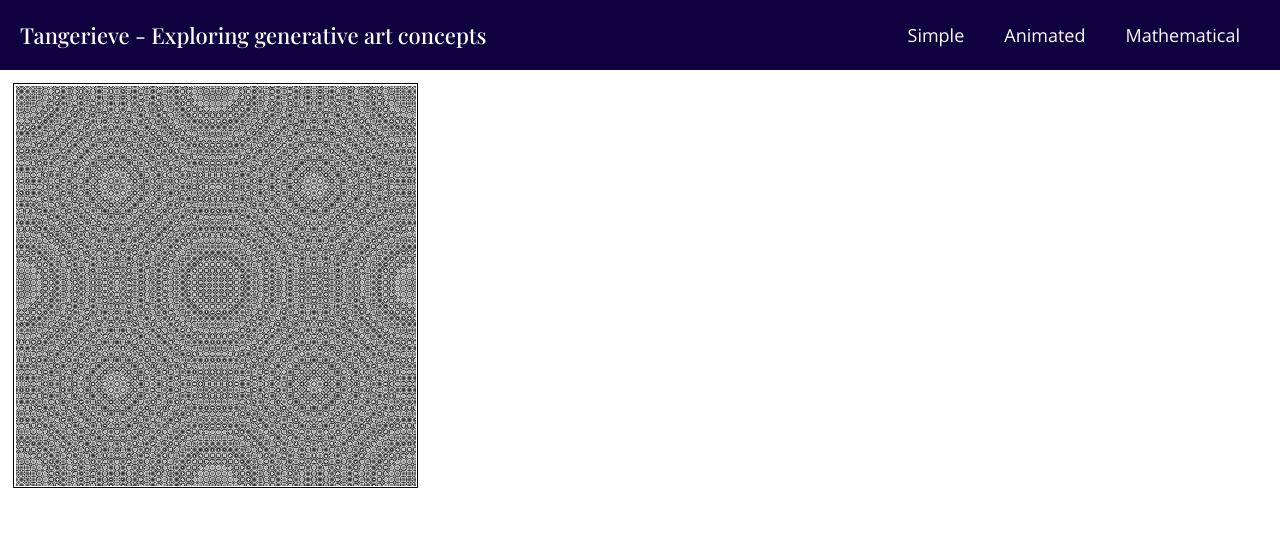
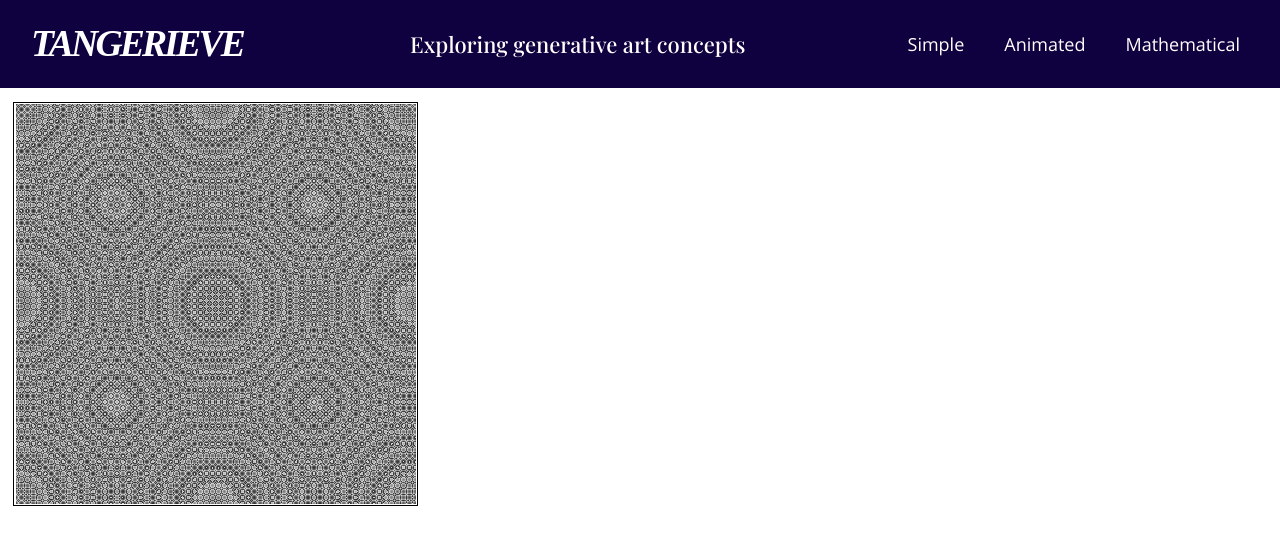
Before and after one commit to jolson88/tangerieve, a React (Create React App) app: page / in a window 1280 px wide. Shown: the top 544 px of the page. Built offline with nearby package versions, Linux system fonts and the light colour scheme.

Commit message:
Adds logo to header
Resolves #1

```diff
--- a/src/Header.js
+++ b/src/Header.js
@@ -1,12 +1,13 @@
 import React from 'react';
 
 import './Header.scss';
+import logo from './logo.svg';
 
 function Header() {
   return (
     <header className="siteHeader">
-      {/*<img className="logo" src="images/logo.svg" alt="logo" />*/}
-      <h1>Tangerieve - Exploring generative art concepts</h1>
+      <img className="logo" src={logo} alt="logo" />
+      <h1>Exploring generative art concepts</h1>
       <nav>
         <a href="#Simple">Simple</a>
         <a href="#Animated">Animated</a>
--- a/src/Header.scss
+++ b/src/Header.scss
@@ -1,5 +1,9 @@
 @import url('https://fonts.googleapis.com/css2?family=Playfair+Display:wght@500&display=swap');
 @import url('https://fonts.googleapis.com/css2?family=Open+Sans&display=swap');
+
+.logo {
+  width: 20%;
+}
 
 .siteHeader {
   margin: 0;
```
Also changed, not shown: src/logo.svg.
